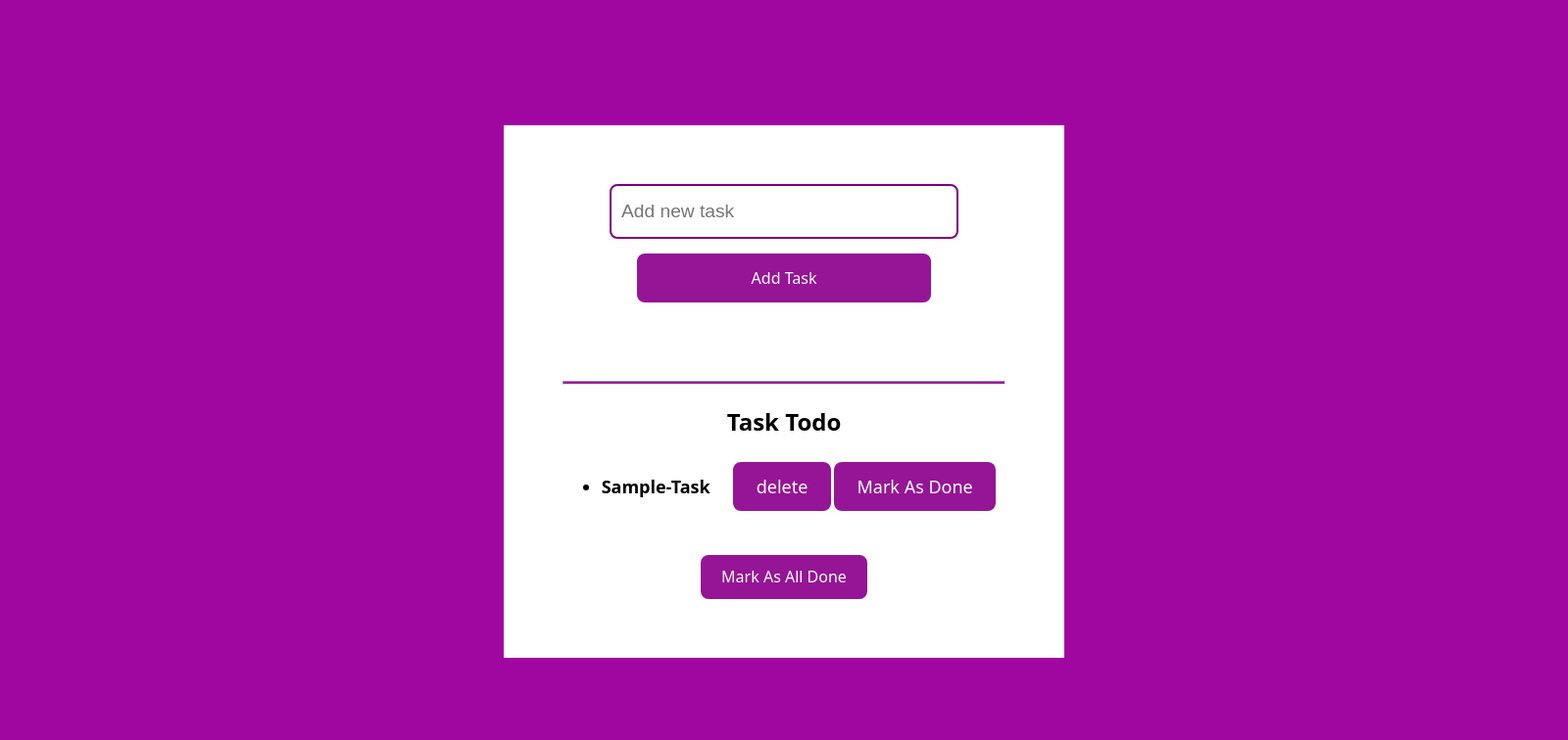
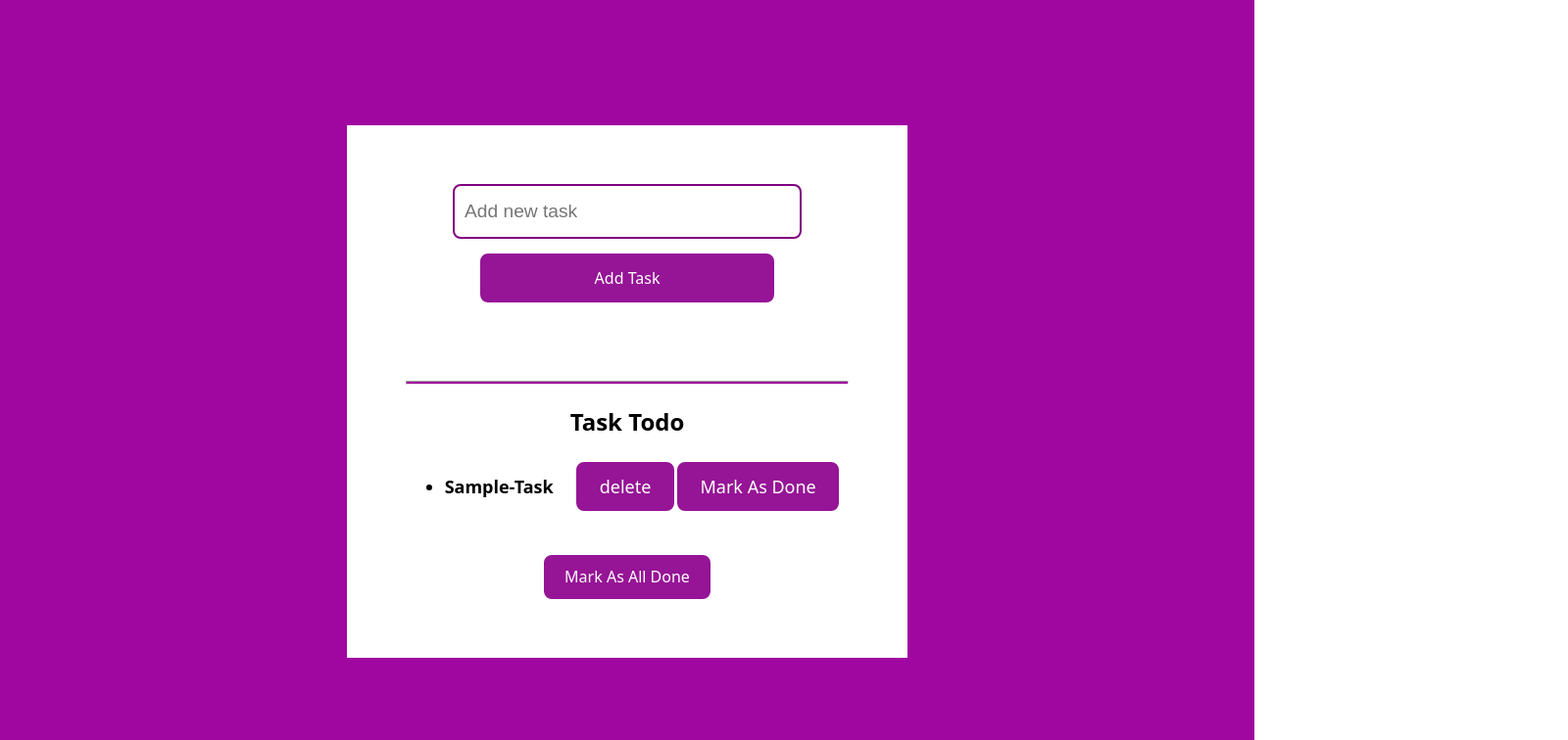
Before and after one commit to Danish-tyagi/Todo-App-React, a React (Vite) app: page / in a window 1280 px wide. Shown: the top 756 px of the page at 98% size, 1600 px wide, since content can reach past the window. Built offline with nearby package versions, Linux system fonts and the light colour scheme.

Commit message:
Update TodoList.css

```diff
--- a/src/TodoList.css
+++ b/src/TodoList.css
@@ -16,8 +16,6 @@
 }
 body{
     background-color: rgb(160, 7, 160);
-    width: 100rem;
-    height: 100%;
 }
 .cont{
     background-color: white;
```
